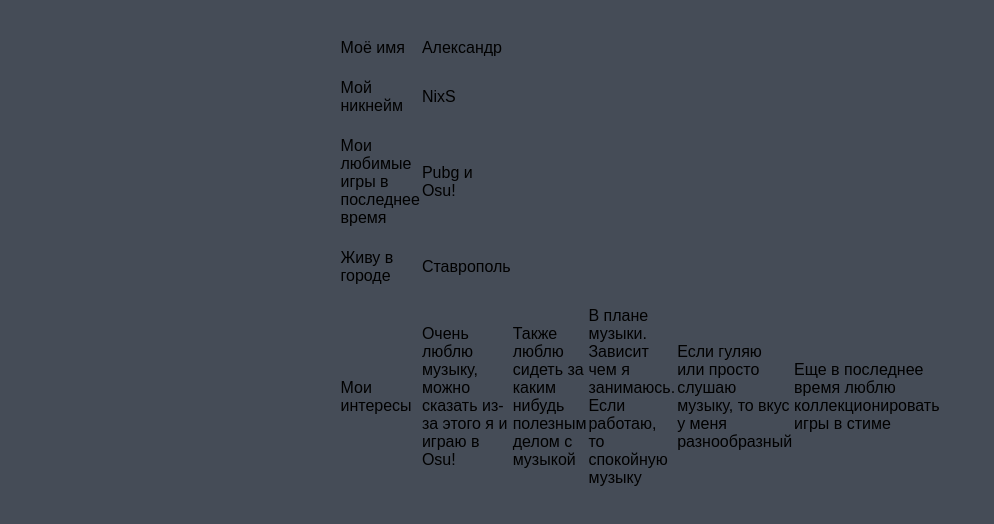
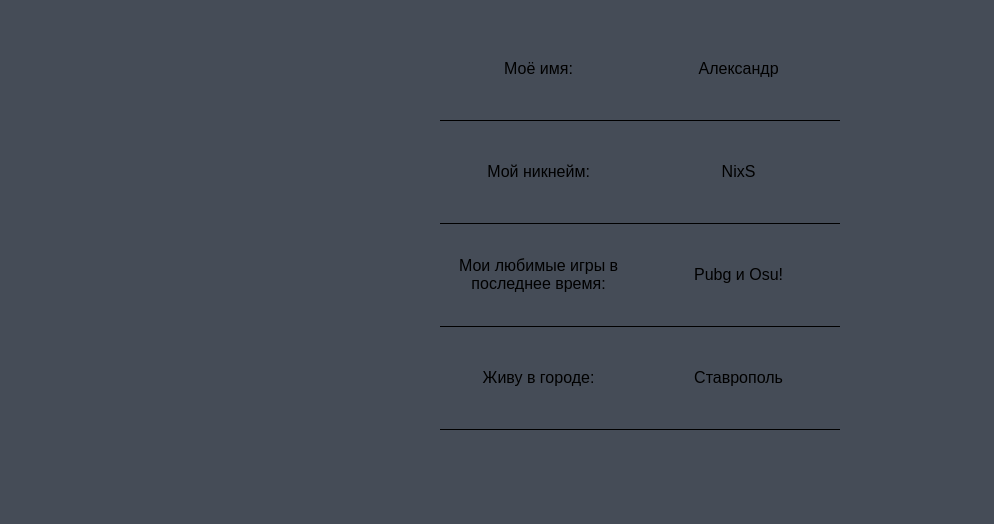
Before and after one commit to alexandrnix1/fecth, a plain HTML site: page index.html in a window 1280 px wide. Shown: the part 168-692 px from the top of the page, without its empty margins (0-994 px from the left). Drawn offline with Linux system fonts and the light colour scheme.

Commit message:
Initial commit

```diff
--- a/index.html
+++ b/index.html
@@ -16,28 +16,20 @@
     <table>
         <tbody>
             <tr>
-                <td>Моё имя</td>
+                <td>Моё имя:</td>
                 <td>Александр</td>
             </tr>
             <tr>
-                <td>Мой никнейм</td>
+                <td>Мой никнейм:</td>
                 <td>NixS</td>
             </tr>
             <tr>
-                <td>Мои любимые игры в последнее время</td>
+                <td>Мои любимые игры в последнее время:</td>
                 <td>Pubg и Osu!</td>
             </tr>
             <tr>
-                <td>Живу в городе</td>
+                <td>Живу в городе:</td>
                 <td>Ставрополь</td>
-            </tr>
-            <tr>
-                <td>Мои интересы</td>
-                <td>Очень люблю музыку, можно сказать из-за этого я и играю в Osu!</td>
-                <td>Также люблю сидеть за каким нибудь полезным делом с музыкой</td>
-                <td>В плане музыки. Зависит чем я занимаюсь. Если работаю, то спокойную музыку</td>
-                <td>Если гуляю или просто слушаю музыку, то вкус у меня разнообразный</td>
-                <td>Еще в последнее время люблю коллекционировать игры в стиме</td>
             </tr>
         </tbody>
     </table>
@@ -113,6 +105,8 @@ const button = document.getElementById('fetchButton');
 
         button.addEventListener('click', fetchData);
 
+
+
 </script>
 
 
--- a/style.css
+++ b/style.css
@@ -19,33 +19,47 @@ body {
     color: rgb(255, 255, 255);
 }
 
-table {
-    width: 400px;
-    margin-left: auto;
-    margin-right: auto;
-    border-spacing:0px 20px;
-}
-
 h1 {
   width: 400px;
     margin-left: auto;
     margin-right: auto;
     border-collapse: collapse;
-    border-spacing:0px 20px;
+    border-spacing:30px 20px;
 }
 
-table td {
-  width: 400px;
+table {
+    border-collapse: collapse;
+    width: 20%;
+    border-spacing:20px 50px;
+    width: 400px;
+    margin-left: auto;
+    margin-right: auto;
+    border-spacing:20px 30px;
+    border: none;
+    margin-top: 10px;
+}
+
+table tr, td {
+    border-bottom: 1px solid #000000;
+    width: 400px;
+    height: 100px;
     margin-left: auto;
     margin-right: auto;
     border-collapse: collapse;
-    border-spacing:0px 20px;
+    border-spacing:30px 20px;
+    text-align: center;
+    vertical-align: middle;
 }
 
-table tr {
-  width: 400px;
-    margin-left: auto;
-    margin-right: auto;
-    border-collapse: collapse;
-    border-spacing:0px 20px;
+table tbody tr:nth-child() {
+    background-color: #000000;
 }
+
+table tbody tr:nth-child() {
+    background-color: #ffffff;
+}
+
+.centered-content {
+  text-align: center;
+  vertical-align: middle;
+}
```
